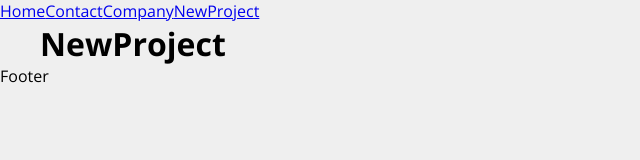
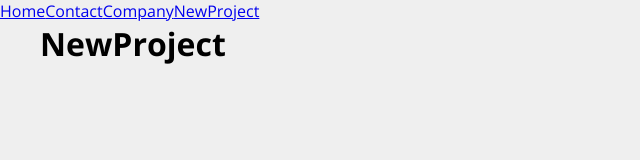
Before and after one commit to Gustavobiz/Custo, a React (Create React App) app in the folder custo/: page /NewProject in a window 1280 px wide. Shown: the top 160 px of the page, without its empty margins (0-640 px from the left). Built offline with nearby package versions, Linux system fonts and the light colour scheme.

Commit message:
feat: container css

```diff
--- a/custo/src/App.js
+++ b/custo/src/App.js
@@ -16,7 +16,7 @@ function App() {
         <Link to="/Company">Company</Link>
         <Link to="/NewProject">NewProject</Link>
       </div>
-      <Container>
+      <Container customClass="min-hight">
         <Routes>
           <Route path="/" element={<Home />} />
           <Route path="/Company" element={<Company />} />
--- a/custo/src/components/layout/Container.module.css
+++ b/custo/src/components/layout/Container.module.css
@@ -5,3 +5,7 @@
   margin: 0 auto;
   flex-wrap: wrap;
 }
+
+.min-hight {
+  min-height: 75%;
+}
```
